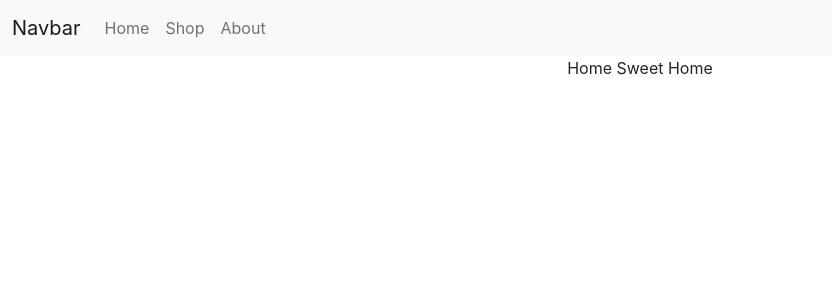
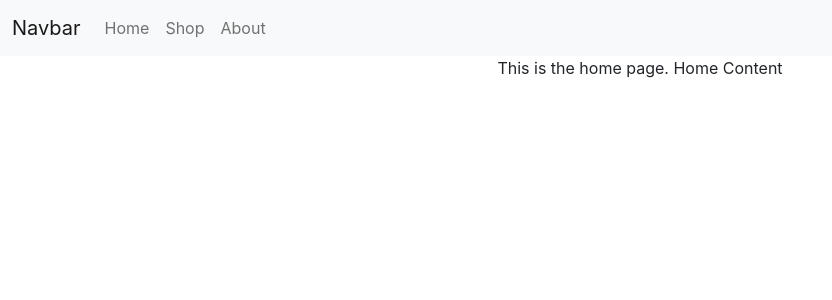
Before and after one commit to PulkitAsri/learningRouter, a React (Create React App) app: page / in a window 1280 px wide. Shown: the top 300 px of the page, without its empty margins (0-832 px from the left). Built offline with nearby package versions, Linux system fonts and the light colour scheme.

Commit message:
minor changes

```diff
--- a/src/components/Home.jsx
+++ b/src/components/Home.jsx
@@ -3,7 +3,8 @@ import React from 'react'
 function Home() {
     return (
         <div>
-            Home Sweet Home
+            This is the home page.
+            Home Content
         </div>
     )
 }
--- a/src/components/ProductCard.jsx
+++ b/src/components/ProductCard.jsx
@@ -4,7 +4,7 @@ import { Link } from "react-router-dom";
 
 function ProductCard({item}) {
   return (
-    <div className="card h-100" style={{width: "24rem"}}>
+    <div className="card h-100 p-3" style={{width: "24rem"}}>
     <Link  style={{color:"gray",textDecoration:"none"}} to={`/shop/${item.id}`}>
     <div className="h-80">
       <img style={{width:"12rem"}} src={item.image} class="card-img-top p-2 " alt="productImage" /></div>
--- a/src/components/Shop.jsx
+++ b/src/components/Shop.jsx
@@ -17,9 +17,9 @@ function Shop() {
   return (
     <div>
 
-    <div class="row row-cols-1 row-cols-md-2 row-cols-lg-3 p-2 ">
+    <div class="row row-cols-1 row-cols-md-2 row-cols-lg-3 p-4 ">
       {productList.map((item) => (
-        <div class="col">
+        <div class="col p-2">
         <ProductCard
           className="col"
           item={item}
```
